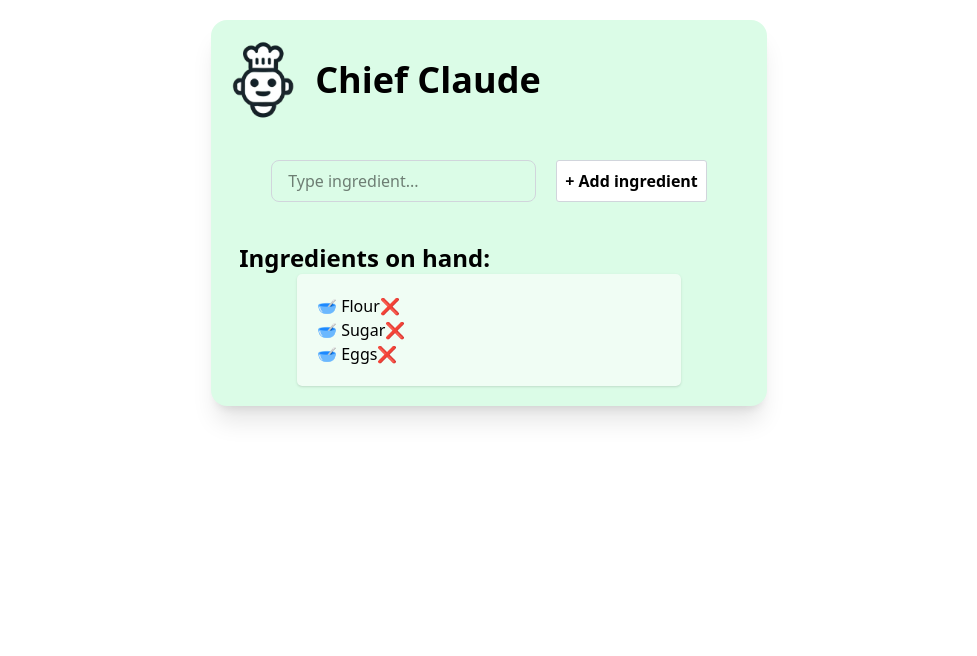
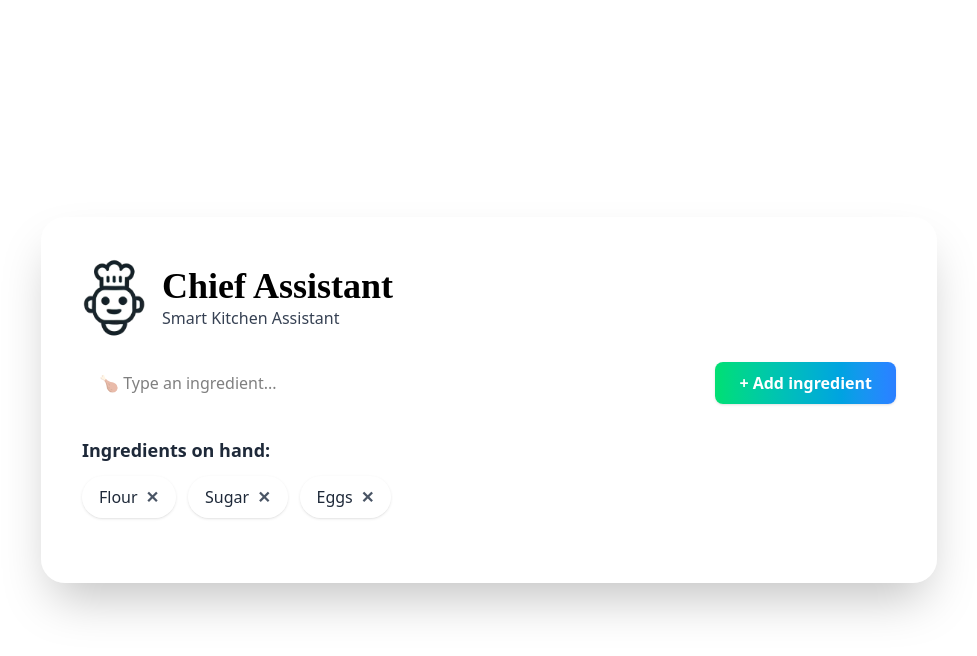
Before and after one commit to didier-bazayesu/add-ingredients, a React (Vite) app: page / in a window 1280 px wide. Shown: the top 656 px of the page, without its empty margins (151-1128 px from the left). Built offline with nearby package versions, Linux system fonts and the light colour scheme.

Commit message:
feat: adding css and using RecipeModel componet

```diff
--- a/src/components/MainComponent.jsx
+++ b/src/components/MainComponent.jsx
@@ -1,103 +1,102 @@
 import { useEffect, useState } from 'react';
 import RecipeComponent from './RecipeComponent';
-import ListIngredient from './ListIngredient';
-
 
 function MainComponent() {
-
-  const ingredients = ["Flour", "Sugar", "Eggs"];
-  let [ingredient, setIngredient] = useState(() => {
+  const defaultIngredients = ["Flour", "Sugar", "Eggs"];
+  const [ingredient, setIngredient] = useState(() => {
     try {
       const saved = localStorage.getItem('ingredients');
-      return saved ? JSON.parse(saved) : ingredients;
-    } catch (e) {
-      console.log(e);
-      return ingredients;
+      return saved ? JSON.parse(saved) : defaultIngredients;
+    } catch {
+      return defaultIngredients;
     }
   });
-  // rendering for each user input ingredient
+
+  const [inputvalue, setinputValue] = useState("");
+
   useEffect(() => {
     localStorage.setItem('ingredients', JSON.stringify(ingredient));
-    console.log('renderd')
   }, [ingredient]);
 
-  // taking input value
-  let [inputvalue, setinputValue] = useState("");
-
-  // handle input value
   function handleInputValue(e) {
     setinputValue(e.target.value);
   }
 
-  // taking ingredients from the user input
-  function takeIncredient(event) {
+  function takeIngredient(event) {
     event.preventDefault();
-
-    // checking if we have typed something
     if (inputvalue.trim().length > 0) {
-      setIngredient((array) => [
-        ...array,
-        inputvalue.trim()
-      ]);
+      setIngredient((array) => [...array, inputvalue.trim()]);
       setinputValue("");
-    } else {
-      console.log("the input length is invalid");
     }
   }
 
-  // delete the specific ingredients
-  function deleteFromList(lastIndex) {
-    setIngredient(prev => [
-      ...prev.filter((__, nowIndex) => nowIndex !== lastIndex)
-    ]);
+  function deleteFromList(index) {
+    setIngredient(prev => prev.filter((_, i) => i !== index));
   }
+
   return (
-    // returning the ingredient card
-    <section className='bg-green-100 p-5 w-max rounded-2xl shadow-xl mx-auto mt-5'>
-      <div className='flex'>
-        <img src='./images/Chef Claude Icon.png' className='w-16 h-20' />
-        <span className='font-bold text-4xl p-5'>Chief Claude</span>
+    <div className="bg-mesh min-h-screen flex items-center justify-center">
+      <section className="bg-white/30 backdrop-blur-md p-10 rounded-3xl shadow-2xl w-full max-w-4xl mx-auto border border-white/20">
+
+        {/* Header */}
+        <div className="flex items-center gap-4 mb-6">
+          <img src="./images/Chef Claude Icon.png" className="w-16 h-20" />
+          <div>
+            <h1 className="font-bold text-4xl font-['Playfair_Display']">Chief Assistant</h1>
+            <p className="text-gray-700">Smart Kitchen Assistant</p>
+          </div>
         </div>
 
-      <div className='flex flex-row justify-center'>
-        <main>
-          <form
-            className='flex justify-center gap-5 p-10'
-            onSubmit={takeIncredient}
-          >
+        {/* Input Form */}
+        <form className="flex gap-4 mb-8" onSubmit={takeIngredient}>
           <input
             type="text"
             value={inputvalue}
-              name='current-ingredient'
             onChange={handleInputValue}
-              placeholder='Type ingredient...'
-              className='flex-1 border border-gray-300 rounded-lg px-4 py-2 focus:outline-none focus:ring-2 focus:ring-gray-500'
+            placeholder="🍗 Type an ingredient..."
+            className="flex-1 px-4 py-2 rounded-lg border border-white/30 bg-white/20 backdrop-blur-sm focus:outline-none focus:ring-2 focus:ring-pink-400"
           />
-
           <button
-              className='text-black bg-white p-2 font-bold rounded-[3px] border-gray-300 border cursor-pointer hover:text-amber-300 hover:bg-green-600'
-              type='submit'
+            className="px-6 py-2 rounded-lg bg-linear-to-r from-green-400 to-blue-500 text-white font-semibold shadow hover:from-green-500 hover:to-blue-600 transition-all cursor-pointer"
+            type="submit"
           >
             + Add ingredient
           </button>
         </form>
-        </main>
+
+        {/* Ingredient Pills */}
+        {ingredient.length > 0 && (
+          <div>
+            <h2 className="text-lg font-bold mb-3 text-gray-800 ">Ingredients on hand:</h2>
+            <div className="flex flex-wrap gap-3 mb-6">
+              {ingredient.map((item, index) => (
+                <span
+                  key={index}
+                  className="flex items-center gap-2 px-4 py-2 rounded-full bg-white/40 backdrop-blur-sm border border-white/20 text-gray-800 font-medium shadow-sm"
+                >
+                  {item}
+                  <button
+                    onClick={() => deleteFromList(index)}
+                    className="text-gray-600 hover:text-red-500 font-bold cursor-pointer"
+                  >
+                    ✕
+                  </button>
+                </span>
+              ))}
             </div>
 
-      {ingredient.length > 0 && (
-        <section>
-          <ListIngredient ingredient={ingredient} deleteFromList={deleteFromList}/>
+            {/* Recipe Section */}
+            {ingredient.length > 3 && (
+              <div className="text-center">
 
-          {ingredient.length > 3 && (
-            <div className='pt-10'>
-              <RecipeComponent ingredient={ingredient}/>
+                <RecipeComponent ingredient={ingredient} />
+              </div>
+            )}
           </div>
         )}
       </section>
-      )}
-
-    </section>
-
+    </div>
   );
 }
+
 export default MainComponent;
```
Lines whose indentation alone changed are shown as unchanged.
